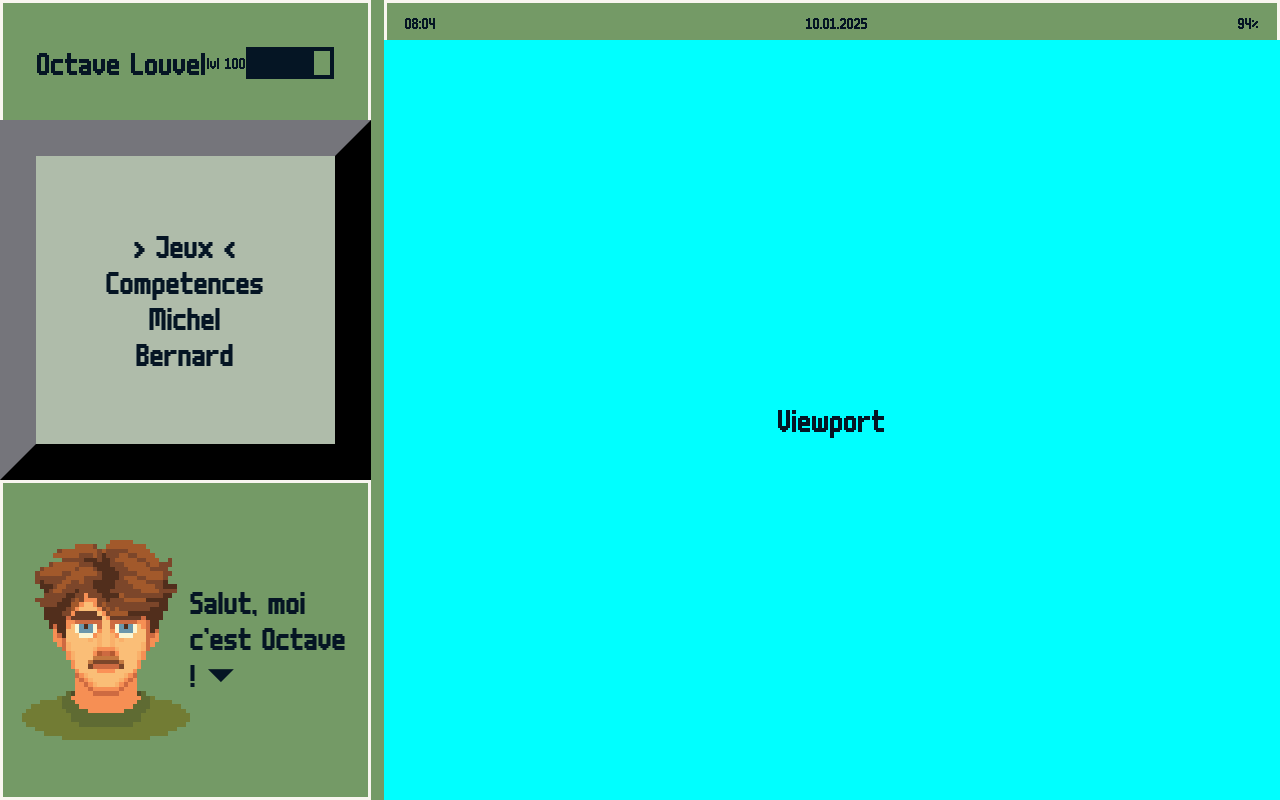
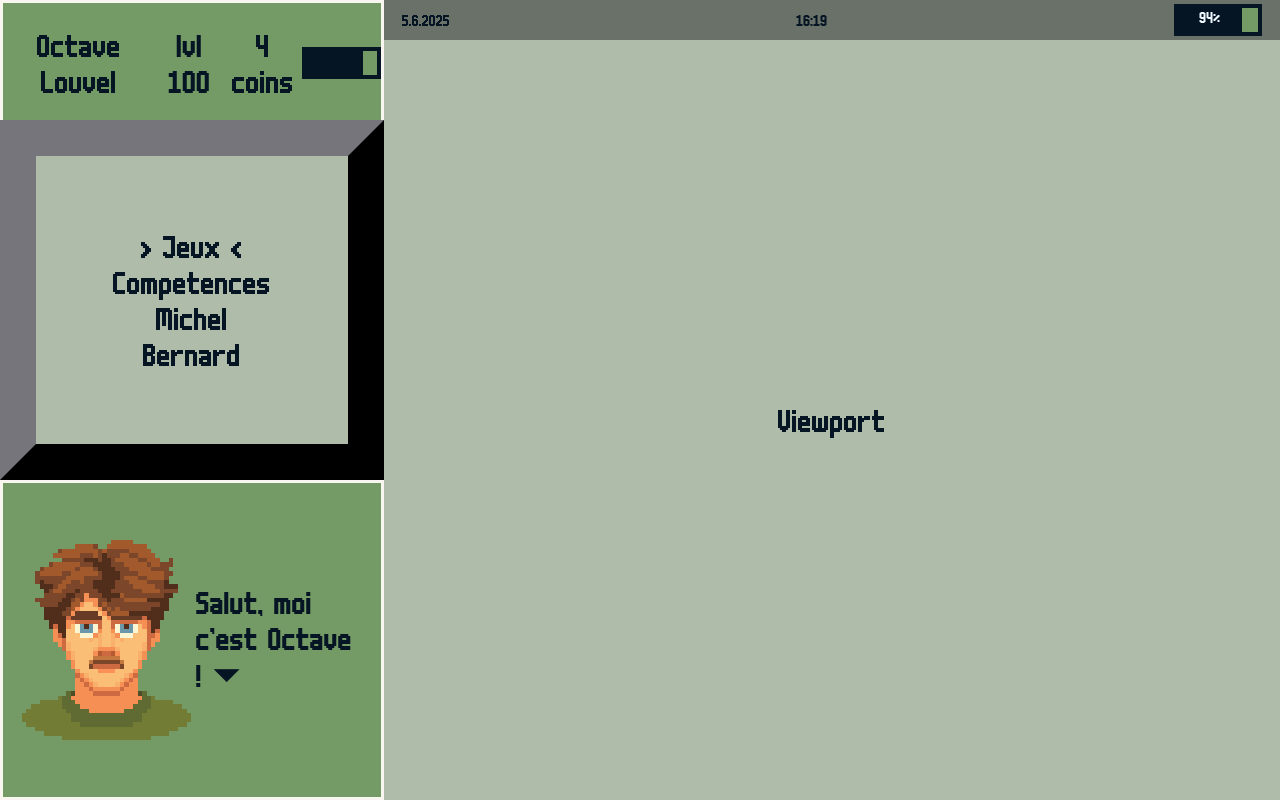
Before and after one commit to OctaveLouvel/website, a plain HTML site: page index.html in a window 1280 px wide. Drawn offline with Linux system fonts and the light colour scheme.

Commit message:
add date and battery

```diff
--- a/index.html
+++ b/index.html
@@ -14,10 +14,9 @@
     <section class="hud">
         <div class="user-info">
             <h3>Octave Louvel</h3>
-            <p>lvl 100</p>
-            <div class="progress-bar">
-                <div class="inner-progress-bar"></div>
-            </div>
+            <h3>lvl 100</h3>
+            <h3>4 coins</h3>
+            <div class="progress-bar"><div class="inner-progress-bar"></div></div>
         </div>
         <div id="menu" class="menu">
             <div id="menu-selection">
@@ -25,16 +24,20 @@
         </div>
         <div id="skip-button" class="pnj">
             <img src="static/img/icon.png" alt="avatar">
-            <div class="skip">
+            <div style="width: 100%;">
                 <h3 id="pnj-text"></h3>
             </div>
         </div>
     </section>
     <section id="content" class="content">
         <div class="status-bar">
-            <p>08:04</p>
-            <p>10.01.2025</p>
-            <p>94%</p>
+            <p id="date">10.01.2025</p>
+            <p id="clock">08:04</p>
+            <div>
+                <div class="progress-bar">
+                    <div class="inner-progress-bar"><p style="color: aliceblue;">94%</p> </div>
+                </div>
+            </div>
         </div>
         <div class="viewport">
             Viewport
--- a/index.js
+++ b/index.js
@@ -4,6 +4,8 @@ const pngText = document.getElementById("pnj-text");
 const menu = document.getElementById("menu");
 const content = document.getElementById("content");
 const menuSelection = document.getElementById("menu-selection");
+const clock = document.getElementById("clock");
+const date = document.getElementById("date")
 
 //States
 let isMenuSelected = true;
@@ -107,11 +109,34 @@ function setupKeyboard() {
     });
 }
 
+function setDate(){
+    let now = new Date();
+    date.textContent = String(now.getDay()+1) + "." + String(now.getMonth()+1) + "." + String(now.getFullYear());
+}
+
+function upDateClock(){
+    let now = new Date();
+    let hours = now.getHours().toString().padStart(2,0);
+    let minutes = now.getMinutes().toString().padStart(2,0);
+    clock.textContent = hours + ":" + minutes;
+}
+
+async function updateBattery() {
+    if(!("getBattery" in navigator)) return;
+    let battery = await navigator.getBattery();
+    console.log(battery.level);
+}
+
+//Execution
 function init() {
     say();
     setupSelection();
     setupKeyboard();
+    setDate();
     Menu.render();
+    upDateClock();
+    setInterval(upDateClock,1000)
+    updateBattery();
 }
 
 init();
--- a/static/css/style.css
+++ b/static/css/style.css
@@ -15,11 +15,11 @@ body{
   left: 0;
   right: 0;
   top: 0;
-  gap: 1%;
+  gap: 0;
 
   display: grid;
   grid-template-rows: 100%;
-  grid-template-columns: 29% 70%;
+  grid-template-columns: 30% 70%;
 
   cursor:default;
   user-select: none;
@@ -88,7 +88,7 @@ h3{
 }
 
 .viewport{
-  background-color: aqua;
+  background-color: #AFBCAA;
   display: flex;
   justify-content: center;
   align-items: center;
@@ -98,7 +98,7 @@ h3{
 }
 
 .status-bar{
-  border: solid 3px var(--border);
+  background-color: #6A7169;
   display: flex;
   justify-content:space-between;
   align-items: center;
@@ -109,20 +109,17 @@ h3{
 }
 
 .user-info{
-  border: solid 3px var(--border);
   display: flex;
   justify-content: center;
   align-items: center;
   height: 100%;
   text-align: center;
   overflow: hidden;
-}
-
-.skip{
-  cursor:pointer;
+  border: solid 3px var(--border);
 }
 
 .pnj{
+  cursor:pointer;
   border: solid 3px var(--border);
   overflow: hidden;
   display: flex;
@@ -134,6 +131,10 @@ h3{
 .pnj img{
   height: 200px;
   image-rendering: pixelated;
+}
+
+.pnj h3{
+  padding-left: 3%;
 }
 
 
```
